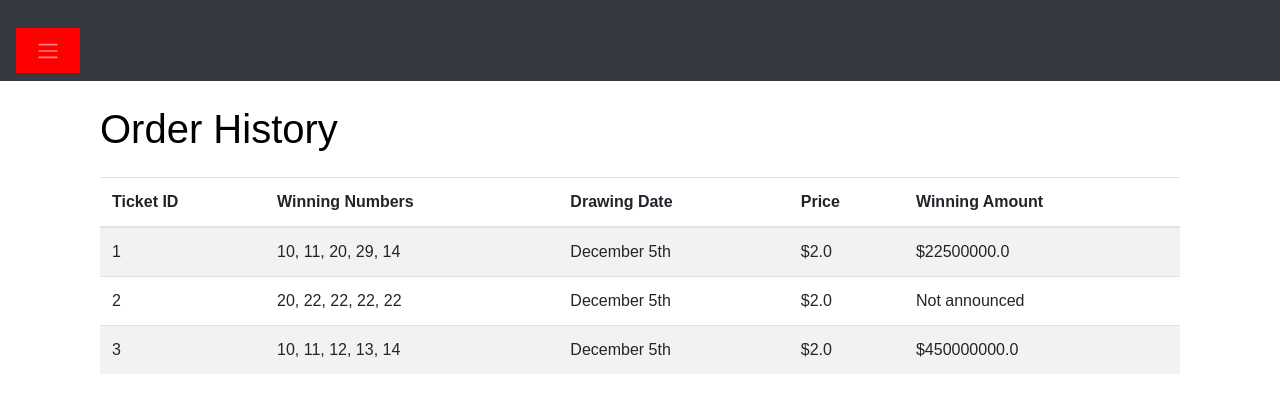
After one commit to sreyesav/lottery, a Flask app: page /order-history in a window 1280 px wide. The commit adds this page. Shown: the top 413 px of the page. Run offline with Flask 3, Linux system fonts and the light colour scheme; a user stored in the database is signed in; data comes from the database, SQL or seed files in the repository; some libraries are stand-ins or nearby versions.

Commit message:
order history implemented plus visuals

```diff
--- a/website/static/style.css
+++ b/website/static/style.css
@@ -1,11 +1,11 @@
 body {
     font-family: Arial, sans-serif;
     color:black;
-    background-color: #343A40;
+    background-color: #ffffff;
 }
 
 header {
-	background-color: #343A40;
+	background-color: #004F98;
 	color: #ffffff;
 	padding: 10px;
 	text-align: left;
--- a/website/templates/base.html
+++ b/website/templates/base.html
@@ -34,6 +34,7 @@
                     <a class="nav-item nav-link" id="logout" href="/logout">Logout</a>
                     <a class="nav-item nav-link" id="home" href="/">Home</a>
                     <a class="nav-item nav-link" id="catalog" href="/catalog">Catalog</a>
+                    <a class="nav-item nav-link" href="/order-history">Order History</a>
                     {% else %}
                     <a class="nav-item nav-link" id="login" href="/login">Login</a>
                     <a class="nav-item nav-link" id="signUp" href="/sign-up">Sign Up</a>
--- /dev/null
+++ b/website/templates/order.html
@@ -0,0 +1,36 @@
+{% extends "base.html" %}
+
+{% block title %}Order History{% endblock %}
+
+{% block content %}
+    <div class="container">
+        <h1 class="mt-4 mb-4">Order History</h1>
+
+        {% if user_tickets %}
+            <table class="table table-striped">
+                <thead>
+                    <tr>
+                        <th>Ticket ID</th>
+                        <th>Winning Numbers</th>
+                        <th>Drawing Date</th>
+                        <th>Price</th>
+                        <th>Winning Amount</th>
+                    </tr>
+                </thead>
+                <tbody>
+                    {% for ticket in user_tickets %}
+                        <tr>
+                            <td>{{ ticket.id }}</td>
+                            <td>{{ ticket.winning_number1 }}, {{ ticket.winning_number2 }}, {{ ticket.winning_number3 }}, {{ ticket.winning_number4 }}, {{ ticket.winning_number5 }}</td>
+                            <td>{{ ticket.drawing_date }}</td>
+                            <td>${{ ticket.price }}</td>
+                            <td>{% if ticket.winning_amount %}${{ ticket.winning_amount }}{% else %}Not announced{% endif %}</td>
+                        </tr>
+                    {% endfor %}
+                </tbody>
+            </table>
+        {% else %}
+            <p class="alert alert-info">No orders found.</p>
+        {% endif %}
+    </div>
+{% endblock %}
--- a/website/views.py
+++ b/website/views.py
@@ -180,6 +180,7 @@ def checkout():
 
     lottery_id = request.args.get('lottery_id')
     num_tickets = request.args.get('num_tickets', 1, type=int)
+    payment_method = request.args.get('paiment method')
 
     lottery = Lottery.query.get(lottery_id)
 
@@ -215,6 +216,16 @@ def catalog():
     return render_template("catalog.html", lotteries=lotteries, user=current_user)
 
 
+@views.route('/order-history')
+@login_required
+def order_history():
+    # Query the database to get all LotteryTicket entries for the current user
+    user_tickets = LotteryTicket.query.filter_by(user_id=current_user.id).all()
+
+    # Render the order history template with the user_tickets data
+    return render_template('order.html', user_tickets=user_tickets,user=current_user)
+
+
 
 
 @views.route('/', methods=['GET', 'POST'])
```
